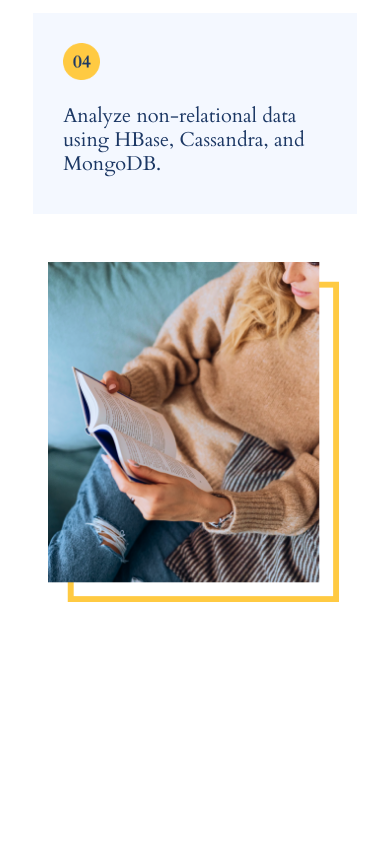
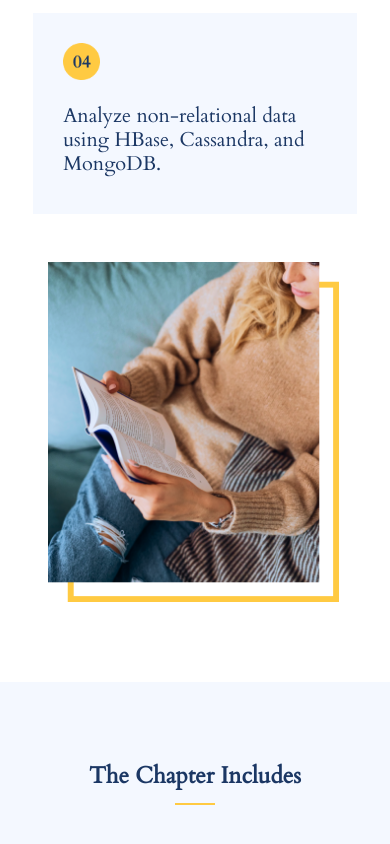
Before and after one commit to KiritoEM/PAGE-BOOK, a React (Create React App) app: page / in a window 390 px wide. Shown: the part 6532-7376 px from the top of the page. Before the commit the page ends 7214 px from the top, so only its background shows below. Built offline with nearby package versions, Linux system fonts and the light colour scheme.

Commit message:
add responsive

```diff
--- /dev/null
+++ b/src/components/Chapter.tsx
@@ -0,0 +1,11 @@
+const Chapter = (): JSX.Element => {
+  return (
+    <section id="chapter">
+      <div className="section-header">
+        <h3>The Chapter Includes</h3>
+        <div className="line"></div>
+      </div>
+    </section>
+  );
+};
+export default Chapter;
--- a/src/pages/Home.tsx
+++ b/src/pages/Home.tsx
@@ -4,6 +4,7 @@ import About from "../components/About";
 import Trusted from "../components/Trusted";
 import Callout from "../components/Callout";
 import Learn from "../components/Learn";
+import Chapter from "../components/Chapter";
 
 const Home = (): JSX.Element => {
   return (
@@ -14,6 +15,7 @@ const Home = (): JSX.Element => {
       <Trusted />
       <Callout />
       <Learn />
+      <Chapter />
     </section>
   );
 };
--- /dev/null
+++ b/src/styles/Home/chapter/chapter.scss
@@ -0,0 +1,26 @@
+#chapter {
+    width: 100%;
+    overflow: hidden;
+    background-color: #F4F8FF;
+    padding-top: 5rem;
+    padding-bottom: 5rem;
+    @include container;
+
+    .section-header {
+        text-align: center;
+
+        h3 {
+            color: $color-primary;
+            font-family: $font-cardo;
+            font-weight: 600;
+        }
+
+        .line {
+            width: 40px;
+            margin: 0.8rem auto;
+            height: 2px;
+            background-color: $color-secondary;
+        }
+    }
+
+}
--- a/src/styles/Home/learn/Learn.scss
+++ b/src/styles/Home/learn/Learn.scss
@@ -1,5 +1,6 @@
 #learn {
     width: 100%;
+    height: max-content;
     overflow: hidden;
     padding-top: 5rem;
     padding-bottom: 5rem;
@@ -67,14 +68,17 @@
 
 
             @include screen(medium) {
-                height: 13rem;
+
             }
 
             img {
                 width: 90%;
                 object-fit: contain;
 
-                @include screen(medium) {}
+                @include screen(medium) {
+                     object-fit: contain;
+                     height: 20rem;
+                }
             }
         }
     }
--- a/src/styles/global.scss
+++ b/src/styles/global.scss
@@ -11,3 +11,4 @@
 @import "./Home/trusted/Trusted.scss";
 @import "./Home/callout/callout.scss";
 @import "./Home/learn/Learn.scss";
+@import "./Home/chapter/chapter.scss";
```
